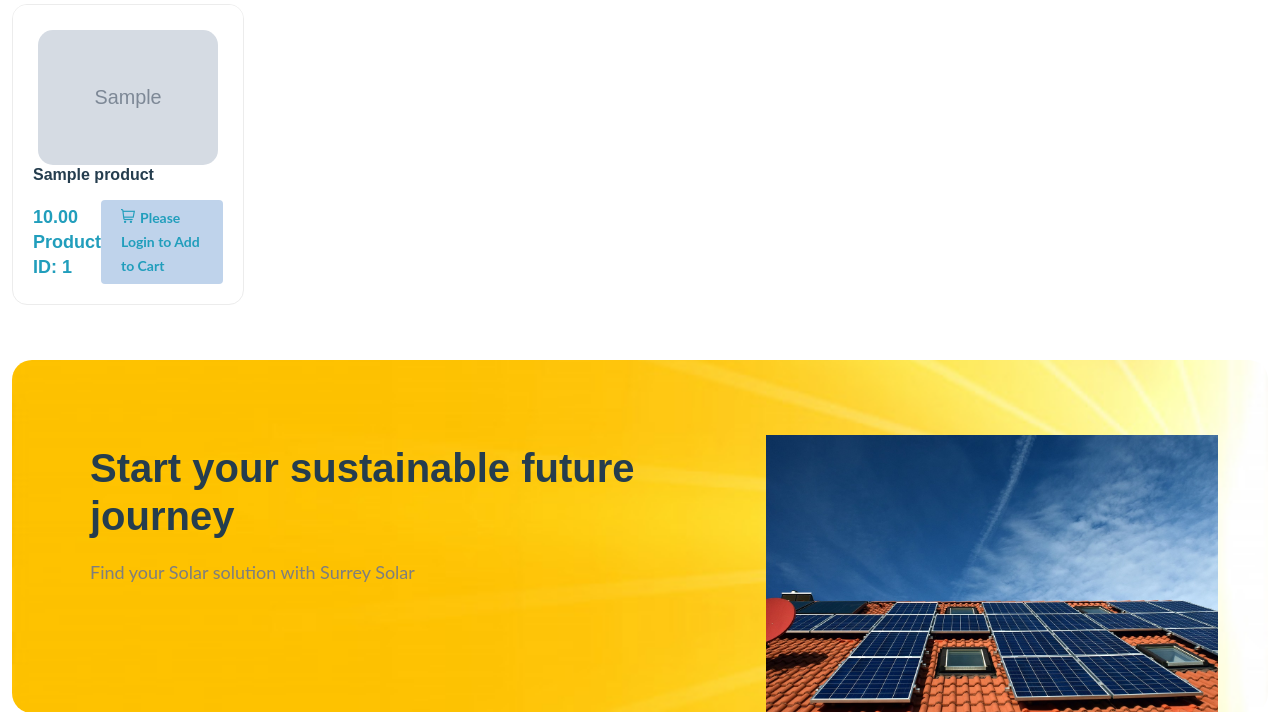
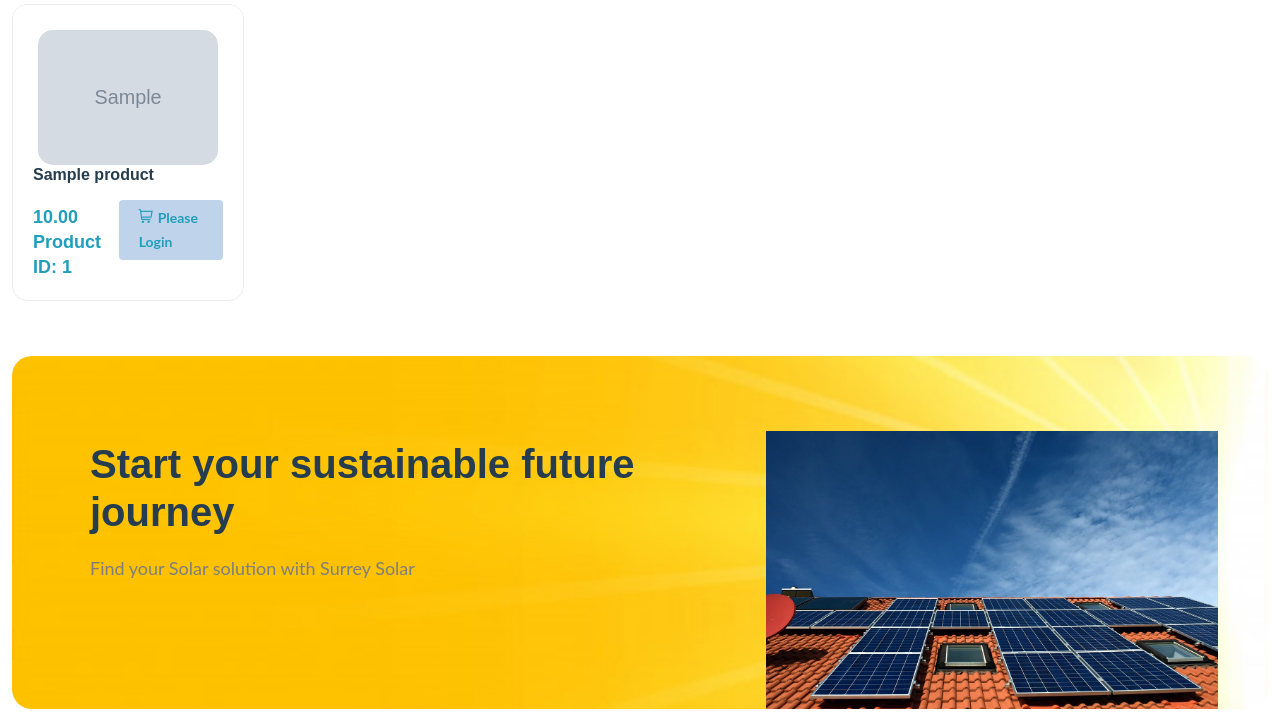
Before and after one commit to DarakhshanF/Django-eComm-app, a Django app: page /users/ in a window 1280 px wide. Shown: the part 424-1136 px from the top of the page. Run offline with Django 4.2, Linux system fonts and the light colour scheme; tables that the repository leaves empty hold one stand-in row (values such as "Sample post"); grey boxes marked "Sample" are stand-in pictures; some libraries are stand-ins or nearby versions.

Commit message:
Update text in the Product's card

```diff
--- a/eCommerce/templates/users/homepage.html
+++ b/eCommerce/templates/users/homepage.html
@@ -34,7 +34,7 @@
                                             </div>
                                             {% if not user.is_authenticated %}
                                             <div class="add-cart">
-                                                <a class="add" href="{% url 'users:login' %}"><i class="fi-rs-shopping-cart mr-5"></i>Please Login to Add to Cart </a>
+                                                <a class="add" href="{% url 'users:login' %}"><i class="fi-rs-shopping-cart mr-5"></i>Please Login </a>
                                             </div>
                                             {% else %}
                                             <div class="add-cart">
```
